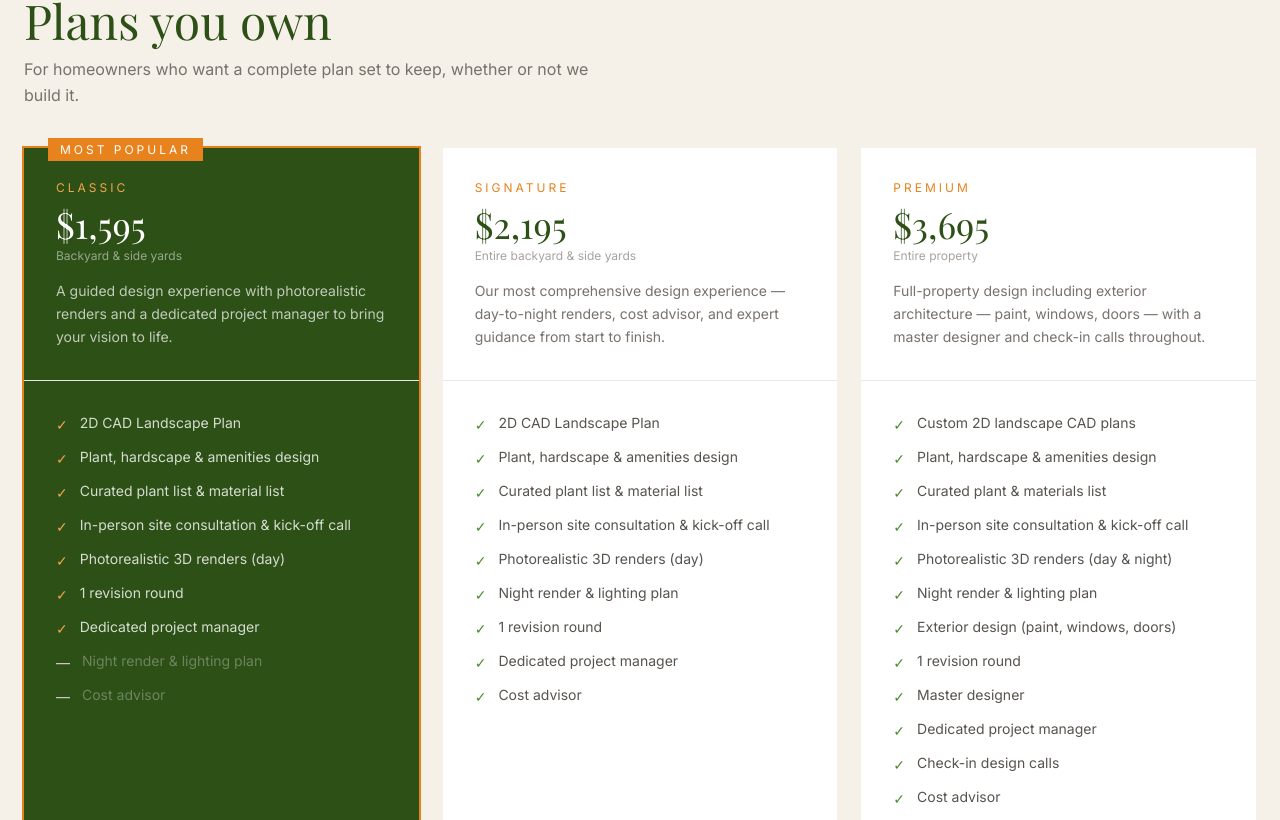
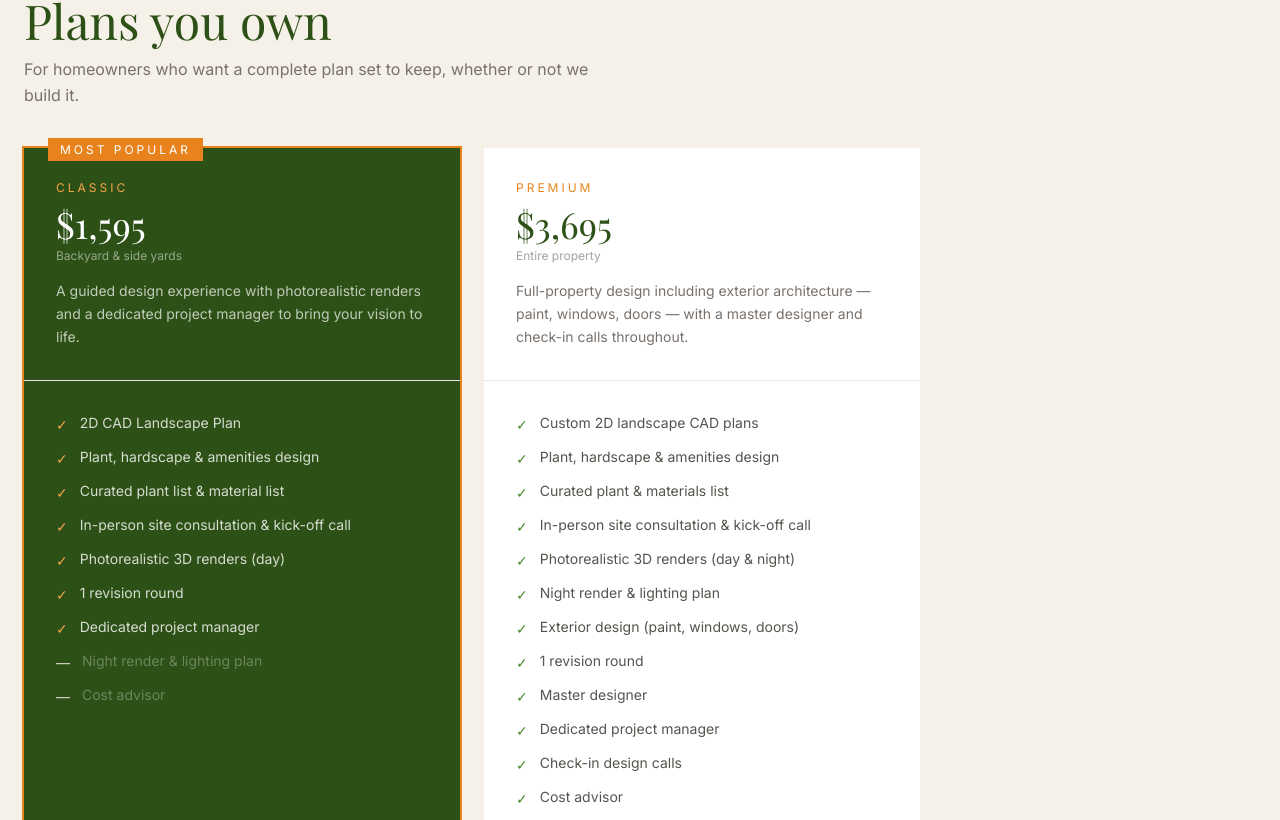
Before and after one commit to gavinmohrmann/orange-path-landscaping, a Next.js app: page /packages in a window 1280 px wide. Shown: the part 1080-1900 px from the top of the page. Built offline with nearby package versions, Linux system fonts and the light colour scheme; a web font is replaced by a local one.

Commit message:
Packages: two tiers (Classic, Premium); design-build FAQ matches concept section

```diff
--- a/app/packages/page.tsx
+++ b/app/packages/page.tsx
@@ -21,25 +21,6 @@ const packages = [
       'Night render & lighting plan',
       'Cost advisor',
     ],
-  },
-  {
-    name: 'Signature',
-    price: '$2,195',
-    description: 'Our most comprehensive design experience — day-to-night renders, cost advisor, and expert guidance from start to finish.',
-    scope: 'Entire backyard & side yards',
-    highlight: false,
-    includes: [
-      '2D CAD Landscape Plan',
-      'Plant, hardscape & amenities design',
-      'Curated plant list & material list',
-      'In-person site consultation & kick-off call',
-      'Photorealistic 3D renders (day)',
-      'Night render & lighting plan',
-      '1 revision round',
-      'Dedicated project manager',
-      'Cost advisor',
-    ],
-    notIncluded: [],
   },
   {
     name: 'Premium',
@@ -76,7 +57,7 @@ const faqs = [
   },
   {
     q: 'Do you also build what you design?',
-    a: 'Yes. We offer full design-build services, meaning we can take your approved design all the way through construction. Ask us about bundled design + build pricing.',
+    a: 'Yes, and most of our clients go that route. If you build with us there is no design fee: we draw the concept, present it in person, and the full plan set comes with your construction contract. The packages on this page are for homeowners who want to own a plan set outright.',
   },
   {
     q: 'How long does the design process take?',
@@ -192,7 +173,7 @@ export default function PackagesPage() {
           <p className="section-label mb-4">Design Packages</p>
           <h2 className="font-serif text-green-900 text-4xl md:text-5xl mb-3">Plans you own</h2>
           <p className="text-stone-500 max-w-xl leading-relaxed mb-10">For homeowners who want a complete plan set to keep, whether or not we build it.</p>
-          <div className="grid md:grid-cols-3 gap-6">
+          <div className="grid md:grid-cols-2 gap-6 max-w-4xl">
             {packages.map((pkg) => (
               <div
                 key={pkg.name}
```
